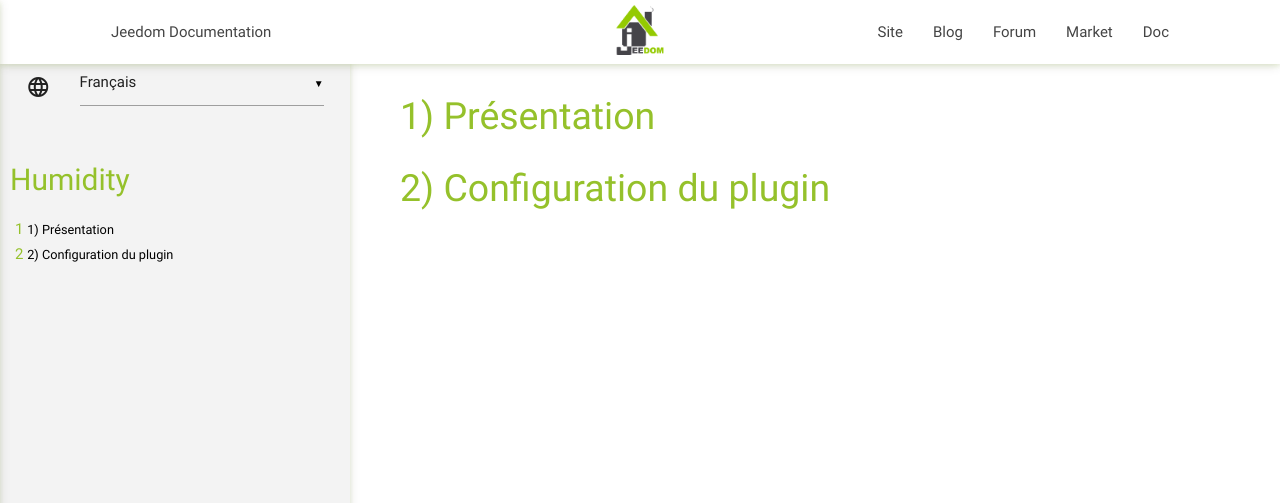
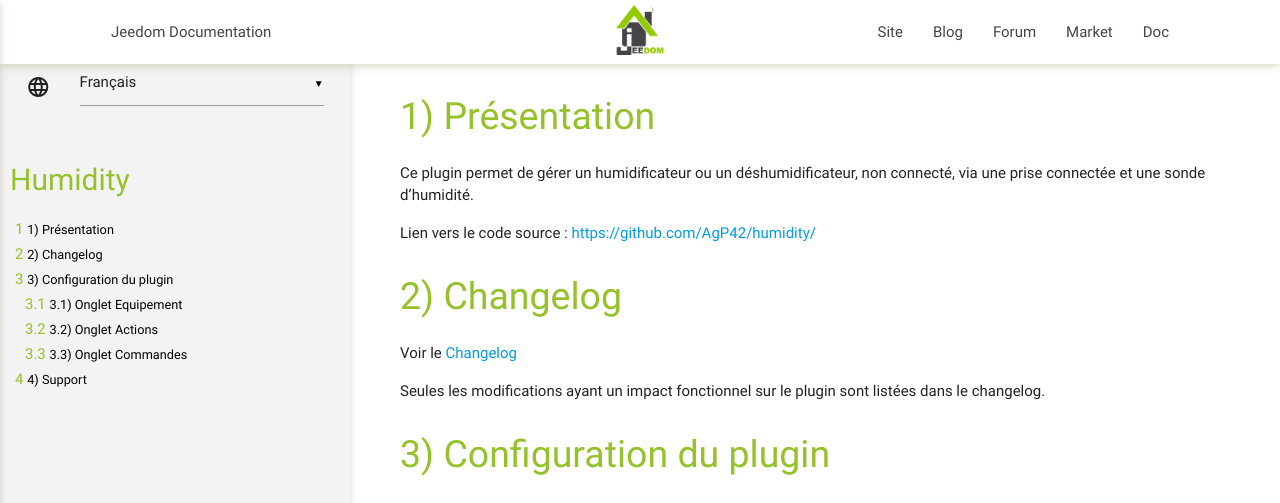
Before and after one commit to AgP42/humidity, a Jekyll site: the page built from docs/fr_FR/index.md, in a window 1280 px wide and 1400 px high. Shown: the top 503 px of the window. Built offline with Jekyll 4.4.1, drawn with Linux system fonts in a browser that asks for light colours; our own code applies the rules of GitHub Pages for plain Markdown files; some of the changed text lies outside the part shown.

Commit message:
debug doc

```diff
--- a/docs/fr_FR/index.md
+++ b/docs/fr_FR/index.md
@@ -1,5 +1,35 @@
 Présentation
 ============
 
+Ce plugin permet de gérer un humidificateur ou un déshumidificateur, non connecté, via une prise connectée et une sonde d'humidité.
+
+Lien vers le code source : [https://github.com/AgP42/humidity/](https://github.com/AgP42/humidity/)
+
+Changelog
+==========
+
+Voir le [Changelog](https://agp42.github.io/humidity/fr_FR/changelog)
+
+Seules les modifications ayant un impact fonctionnel sur le plugin sont listées dans le changelog.
+
 Configuration du plugin
 ========================
+
+Onglet **Equipement**
+---
+
+![](https://raw.githubusercontent.com/AgP42/humidity/master/docs/assets/images/OngletEquipement.png)
+
+Onglet **Actions**
+---
+
+![](https://raw.githubusercontent.com/AgP42/humidity/master/docs/assets/images/OngletEquipement.png)
+
+Onglet **Commandes**
+---
+
+Support
+===
+
+* Pour toute demande de support ou d'information : [Forum Jeedom](https://community.jeedom.com/c/plugins/)
+* Pour un bug ou une demande d'évolution, merci de passer de préférence par [Github](https://github.com/AgP42/humidity/issues)
```
Also changed, not shown: docs/fr_FR/changelog.md (added, +7 -0 lines).
